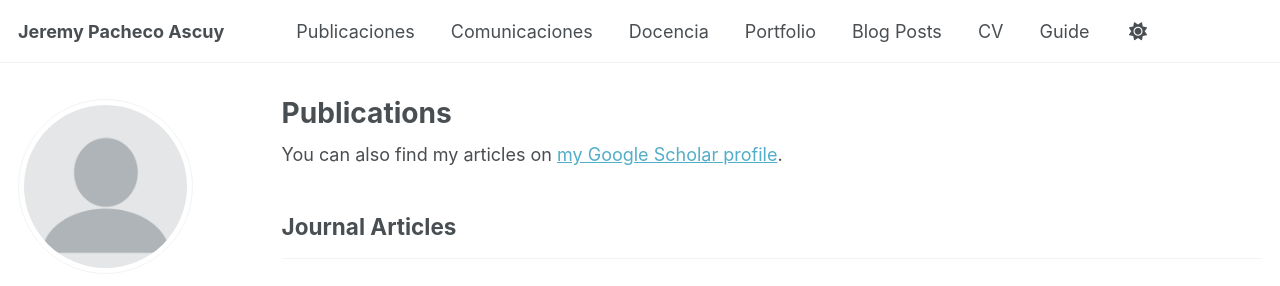
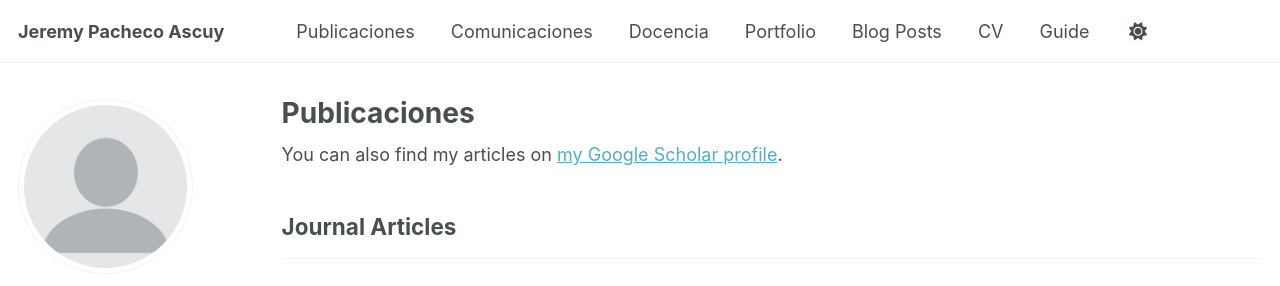
Before and after one commit to heliophues/Names-Rhodes, a Jekyll site: the page built from _pages/publications.html, in a window 1280 px wide and 900 px high. Shown: the top 286 px of the window. Built offline with Jekyll 4.4.1, drawn with Linux system fonts in a browser that asks for light colours; some web fonts are replaced; a script bundle is joined from its source files by our own code; library files that are not in the unit come from our copies.

Commit message:
Update publications.html

```diff
--- a/_pages/publications.html
+++ b/_pages/publications.html
@@ -1,12 +1,12 @@
 ---
 layout: archive
-title: "Publications"
+title: "Publicaciones"
 permalink: /publications/
 author_profile: true
 ---
 
 {% if site.author.googlescholar %}
-  <div class="wordwrap">You can also find my articles on <a href="{{site.author.googlescholar}}">my Google Scholar profile</a>.</div>
+  <div class="wordwrap">You can also find my articles on <a href="{{https://scholar.google.com/citations?user=j6TLBGMAAAAJ&hl=es&authuser=1&oi=ao}}">my Google Scholar profile</a>.</div>
 {% endif %}
 
 {% include base_path %}
```
